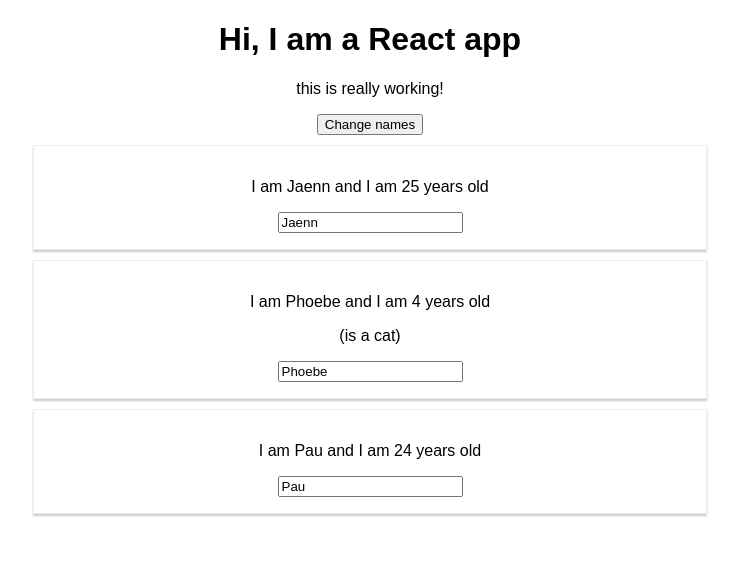
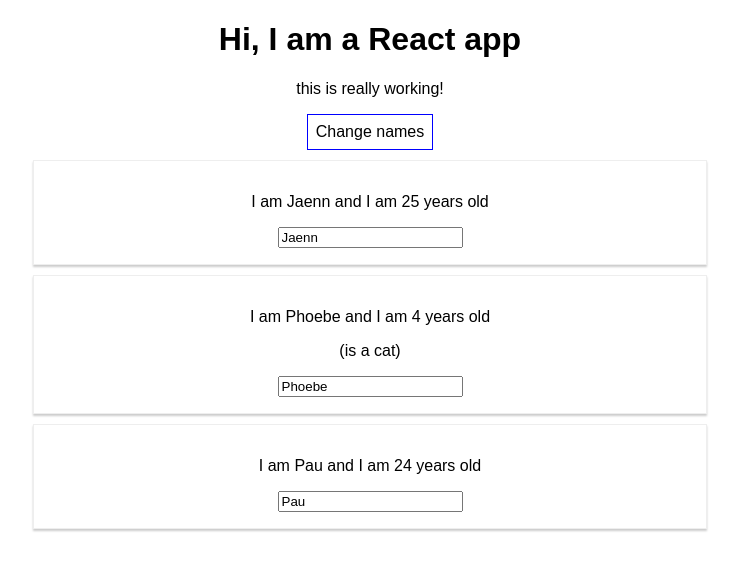
Before and after one commit to JaennPB/react-course, a React (Create React App) app: page / in a window 1280 px wide. Shown: the top 570 px of the page, without its empty margins (270-1009 px from the left). Built offline with nearby package versions, Linux system fonts and the light colour scheme.

Commit message:
commit 6

```diff
--- a/src/App.js
+++ b/src/App.js
@@ -41,12 +41,24 @@
   };
 
   render() {
+    // adding in-line styling to specific dom element
+    const style = {
+      backgroundColor: "white",
+      font: "inherit",
+      border: "1px solid blue",
+      padding: "8px",
+      cursor: "pointer",
+    };
+
     return (
       // tipicaly everything that should be rendered PER component should be inside it
       <div className="App">
         <h1>Hi, I am a React app</h1>
         <p>this is really working!</p>
-        <button onClick={this.switchNameHandler.bind(this, "JAY!!!")}>
+        <button
+          onClick={this.switchNameHandler.bind(this, "JAY!!!")}
+          style={style}
+        >
           Change names
         </button>
         <Person
```
